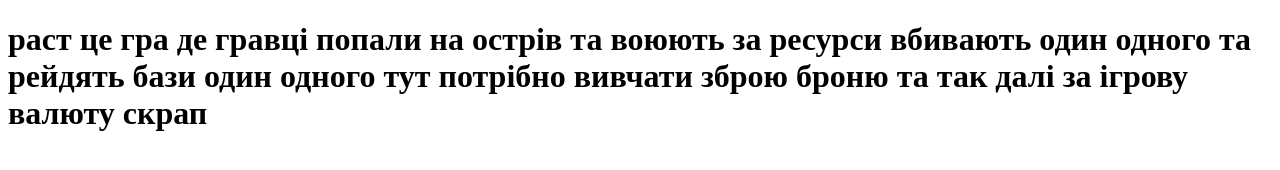
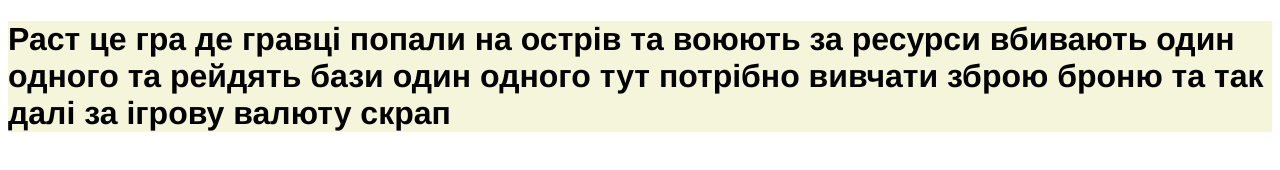
Before and after one commit to domiris/Rust-, a plain HTML site: page index.html in a window 1280 px wide. Drawn offline with Linux system fonts and the light colour scheme.

Commit message:
Changess

```diff
--- a/index.html
+++ b/index.html
@@ -8,7 +8,7 @@
 </head>
 <body>
 <header>
-<h1>раст це гра де гравці попали на острів та воюють за ресурси вбивають один одного та рейдять бази один одного  тут потрібно вивчати зброю броню та так далі за ігрову валюту скрап</h1>
+<h1>Раст це гра де гравці попали на острів та воюють за ресурси вбивають один одного та рейдять бази один одного  тут потрібно вивчати зброю броню та так далі за ігрову валюту скрап</h1>
 
 </header>
 <mein>
--- a/style.css
+++ b/style.css
@@ -1,3 +1,4 @@
-body{
-
+h1{
+    font-family: 'Franklin Gothic Medium', 'Arial Narrow', Arial, sans-serif;
+ background-color: beige;
 }
```
